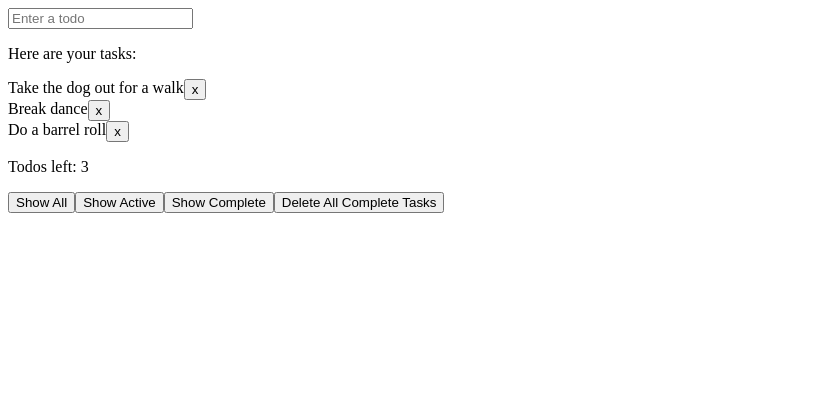
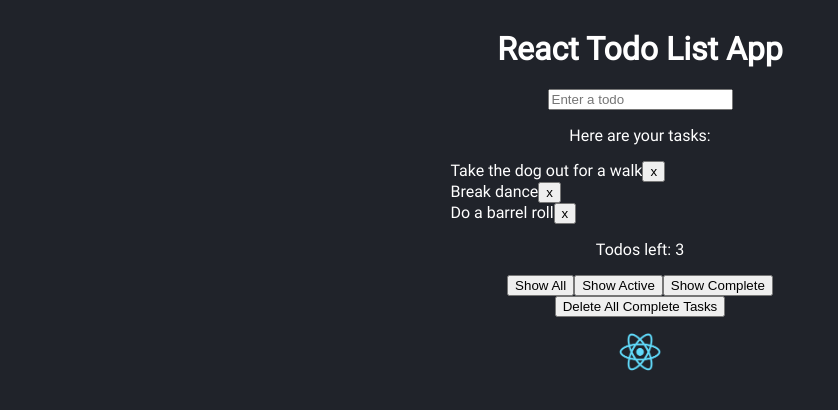
Before and after one commit to sunnycoolguy/react-todo, a React (Create React App) app: page / in a window 1280 px wide. Shown: the top 410 px of the page, without its empty margins (0-838 px from the left). Built offline with nearby package versions, Linux system fonts and the light colour scheme.

Commit message:
Add styling

```diff
--- /dev/null
+++ b/src/TodoApp.css
@@ -0,0 +1,27 @@
+@font-face {
+    font-family: 'Roboto';
+    src: local('Roboto'), url(./fonts/Roboto-Regular.ttf) format('truetype');
+  }
+
+.app-container{
+    font-family: 'Roboto';
+    margin: 30px auto;
+    width: 30%;
+    color: white;
+    text-align: center;
+}
+
+body {
+    background-color: #20232A;
+}
+
+input {
+    display: block;
+    margin: 0 auto;
+}
+
+.logo {
+    margin-top: 10px;
+    width: 70px;
+    height: 50px;
+}
--- a/src/TodoApp.js
+++ b/src/TodoApp.js
@@ -2,6 +2,8 @@
 import TodoList from './TodoList.js';
 import TodoCounter from './TodoCounter.js';
 import TodoActionBar from './TodoActionBar.js';
+import './TodoApp.css';
+import logo from './images/react-logo.png';
 
 
 class TodoApp extends React.Component{
@@ -72,12 +74,14 @@
     }
 
     render(){
-        return <div>
+        return <div className="app-container">
+            <h1>React Todo List App</h1>
             <input placeholder="Enter a todo" value={this.state.text} onChange={this.handleInputChange} onKeyDown={this.handleKeyDown}/>
             <p>Here are your tasks: </p>
             <TodoList todos={this.state.todos} onTodoClick={this.handleTodoClick} onDelete={this.handleDelete} show={this.state.show}/>
             <TodoCounter todos={this.state.todos}/>
             <TodoActionBar onAction={this.handleAction} onDelteAllComplete={this.handleDelteAllComplete}/>
+            <img className="logo" alt="the react logo" src={logo}/>
         </div>
     }
 
```
Also changed, not shown: src/fonts/Roboto-Regular.ttf (added), src/images/react-logo.png (added).
